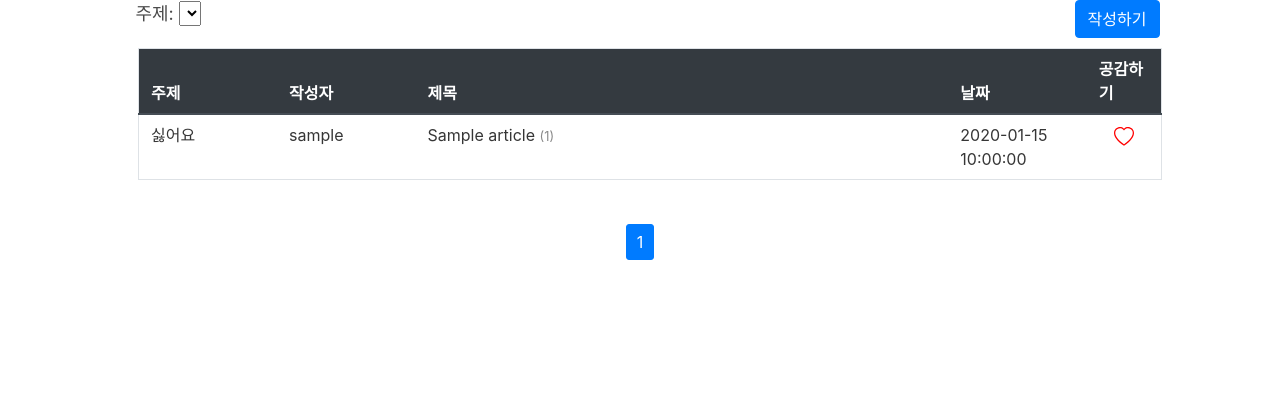
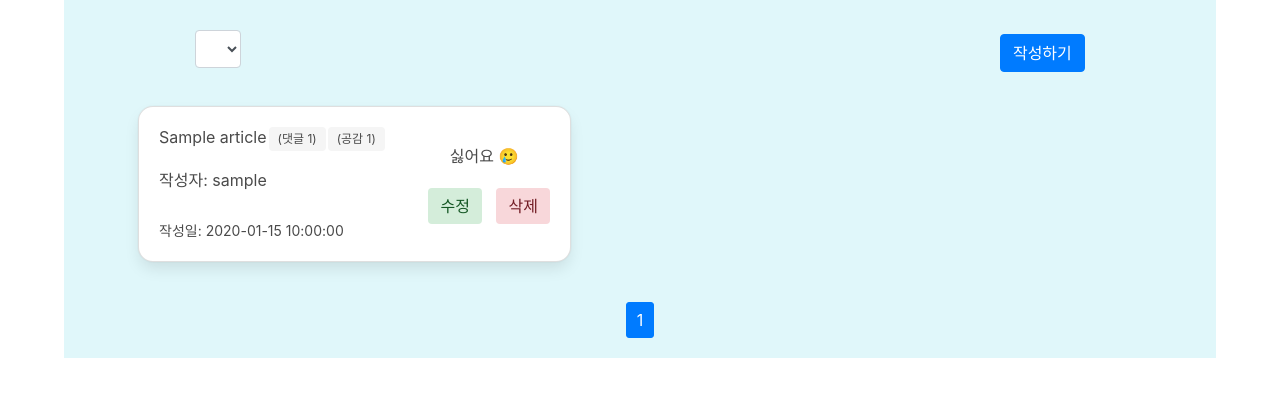
Before and after one commit to ingssg/mindLetters-week0-, a Flask app: template templates/articles/article_list.html in a window 1280 px wide. Shown: the part 59-456 px from the top of the page. Run offline with Flask 3, Linux system fonts and the light colour scheme; the template is opened without the code that fills it: most values are stand-ins (such as "Sample title", 1, 10 or a date in 2020); lists and menus that the app fills with data are empty; parts of the project's set-up code (start-up, migrations or seed data) failed here and were passed over; some libraries are stand-ins or nearby versions.

Commit message:
update: style

```diff
--- a/templates/articles/article_list.html
+++ b/templates/articles/article_list.html
@@ -1,38 +1,113 @@
 {% extends "layout.html" %}
 {% block content %}
-<h1></h1>
 <style>
-    table {
-        margin-left: 20px;
-        width: 70%;
-    }
-
-    table thead tr {
-        text-align: center;
-    }
-
-    .table-wrapper {
-        display: flex;
-        justify-content: left;
-        align-items: center;
-        margin-bottom: 20px;
-        flex-direction: column;
+    .card-container {
+        padding: 20px;
+        background-color: #e0f7fa;
     }
 
     .btn-wrapper {
-        width: 80%;
-        margin-bottom: 10px;
         display: flex;
         justify-content: space-between;
-        margin-left: 15px;
+        align-items: center;
+        margin-bottom: 20px; /* 우측 여백 추가 */
+        /* 상하 여백 추가 */
+        padding: 10px 0 10px 10%;
+        border-radius: 10px; /* 모서리 둥글게 */
+        width: 90%; /* 가로 길이를 현재의 80%로 설정 */
     }
 
-    tbody tr:hover {
-        background-color: lightgray;
+    .btn-like {
+        color: #ff4081;
+        margin-left: auto;
     }
 
-    #title {
-        cursor: pointer
+    .btn-like {
+        background-color: #99ccff;
+        color: #ffffff;
+        margin-left: auto;
+        border: none;
+    }
+
+    .btn-like:hover {
+        background-color: #87bfff;
+        color: #000000;
+    }
+
+    .btn-edit, .btn-delete {
+        background-color: #f8d7da;
+        color: #721c24;
+        border: none;
+        margin-left: 10px;
+    }
+
+    .btn-edit {
+        background-color: #d4edda;
+        color: #155724;
+    }
+
+    .btn-edit:hover {
+        color: #FFFFFF;
+    }
+
+    .btn-delete:hover {
+        color: #FFFFFF;
+    }
+
+    .card {
+        margin-bottom: 20px;
+        border-radius: 15px;
+        width: 80%;
+    }
+
+    .card-body {
+        display: flex;
+        align-items: center;
+    }
+
+    .card-text-container {
+        flex-grow: 1;
+        cursor: pointer;
+    }
+
+    .card-text {
+        text-align: center;
+        margin-bottom: 20px;
+    }
+
+    .tag {
+        font-size: 0.7rem;
+        margin-left: 2px;
+        /*color: #6c757d;*/
+    }
+
+    .btn-edit, .btn-delete {
+        display: none;
+    }
+
+    .author-visible .btn-edit,
+    .author-visible .btn-delete {
+        display: inline-block;
+    }
+
+    .card-title {
+        margin-bottom: 10px;
+    }
+
+    .text-muted-author {
+        display: block;
+        margin-top: 20px;
+    }
+
+    .text-muted-createdAt {
+        display: block;
+        margin-top: 30px;
+    }
+
+    .card-row {
+        display: flex;
+        justify-content: center;
+        align-items: center;
     }
 
     .pagination {
@@ -61,22 +136,12 @@
         color: #fff;
         border: 1px solid #007bff;
     }
-
-    .comment-count {
-        font-size: 80%; /* 더 작은 글씨 크기 설정 */
-        color: #888; /* 원하는 색상으로 설정 */
-    }
-
-    .clickable {
-        cursor: pointer;
-    }
-
 </style>
 
 <script>
-    function likeArticle(articleDiv) {
-        var trElement = articleDiv.closest('tr');
-        var articleId = trElement.getAttribute('data-id');
+    function likeArticle(btn) {
+        const divElement = btn.closest('div');
+        const articleId = divElement.getAttribute('data-id');
 
         $.ajax({
             type: 'POST',
@@ -91,9 +156,9 @@
         })
     }
 
-    function dislikeArticle(articleDiv) {
-        var trElement = articleDiv.closest('tr');
-        var articleId = trElement.getAttribute('data-id');
+    function dislikeArticle(btn) {
+        const divElement = btn.closest('div');
+        const articleId = divElement.getAttribute('data-id');
 
         $.ajax({
             type: 'DELETE',
@@ -104,16 +169,34 @@
                 } else {
                     alert("서버 오류!")
                 }
+            }
+        })
+    }
 
+    function deleteArticle(btn) {
+        const divElement = btn.closest('div')
+        const articleId = divElement.getAttribute('data-id')
+
+        $.ajax({
+            type: 'DELETE',
+            url: `/articles/${articleId}`,
+            success: function (response) {
+                if (response['result'] == "success") {
+                    alert('게시글이 삭제되었습니다.')
+                    window.location.reload()
+                } else {
+                    alert("서버 오류!")
+                }
             }
         })
     }
 </script>
 
-<div class="table-wrapper">
+<div class="container card-container">
     <div class="btn-wrapper">
-        <label style="font-size: 18px;">주제:
-            <select name="topic" id="topicSelect" onchange="window.location.href = `/articles?topic=${this.value}`">
+        <label style="font-size: 18px;">
+            <select name="topic" id="topicSelect" class="form-control select-box"
+                    onchange="window.location.href = `/articles?topic=${this.value}`">
                 {% if (topic == "all") %}
                 <option value="all" selected>전체 보기</option>
                 <option value="good">칭찬해요</option>
@@ -133,64 +216,52 @@
         </label>
         <button type="button" class="btn btn-primary" onclick="window.location.href = `/articles/new`">작성하기</button>
     </div>
-    <table border="1" class="table table-bordered" style="width: 80%;">
-        <colgroup>
-            <col width="13%">
-            <col width="13%">
-            <col width="50%">
-            <col width="13%">
-            <col width="7%">
-        </colgroup>
-        <thead class="thead-dark">
-        <tr>
-            <th>주제</th>
-            <th>작성자</th>
-            <th>제목</th>
-            <th>날짜</th>
-            <th>공감하기</th>
-        </tr>
-        </thead>
+
+    <div class="row">
         {% for article in articles %}
-        <tbody>
-        <tr data-id="{{article._id}}">
+        <div class="col-md-6 card-row" data-id="{{ article._id }}">
+            <div class="card">
+                <div class="card-body" data-id="{{ article._id}}">
+                    <div class="card-text-container"
+                         onclick="window.location.href = `/articles/${this.parentElement.getAttribute('data-id')}`">
+                        <h5 class="card-title">{{ article.title }}<span
+                                class="tag">(댓글 {{ article.comments|length }})</span><span class="tag">(공감 {{ article.likes|length }})</span>
+                        </h5>
+
+                        <h6 class="card-subtitle mb-2 text-muted-author">작성자:
+                            {% if (article.is_blind == True) %}
+                            익명
+                            {% else %}
+                            {{ article.author.nickname }}
+                            {% endif %}
+                        </h6>
+
+                        <p><small class="text-muted-createdAt">작성일: {{ article.created_at }}</small></p>
+                    </div>
+                    <div class="author-visible" data-id="{{article._id}}">
                         {% if (article.topic == "good") %}
-            <td>칭찬해요</td>
+                        <p class="card-text">칭찬해요 😍</p>
                         {% else %}
-            <td>싫어요</td>
+                        <p class="card-text">싫어요 🥲</p>
                         {% endif %}
-            {% if (article.is_blind == True) %}
-            <td>익명</td>
+                        {% if (userId == article.author._id) %}
+                        <button type="button" class="btn btn-edit"
+                                onclick="window.location.href = `/articles/modify/${this.parentElement.getAttribute('data-id')}`">
+                            수정
+                        </button>
+                        <button type="button" class="btn btn-delete" onclick="deleteArticle(this)">삭제</button>
+                        {% elif (userId in article.likes) %}
+                        <a class="btn btn-like" onclick="dislikeArticle(this)">공감취소</a>
                         {% else %}
-            <td>{{article.author.nickname}}</td>
+                        <a class="btn btn-like" onclick="likeArticle(this)">공감하기</a>
                         {% endif %}
-            <td id="title" onclick="window.location.href = `/articles/${this.parentElement.getAttribute('data-id')}`">
-                {{article.title}} <span
-                    class="comment-count">({{ article.comments|length }})</span>
-            </td>
-            <td>{{article.created_at}}</td>
-            <td style="text-align: center">
-                {% if (userId in article.likes) %}
-                <div class="clickable" onclick="dislikeArticle(this)">
-                    <svg xmlns="http://www.w3.org/2000/svg" width="20" height="20" fill="red"
-                         class="bi bi-heart-fill" viewBox="0 0 16 16">
-                        <path fill-rule="evenodd"
-                              d="M8 1.314C12.438-3.248 23.534 4.735 8 15-7.534 4.736 3.562-3.248 8 1.314"/>
-                    </svg>
                     </div>
-                {% else %}
-                <div class="clickable" onclick="likeArticle(this)">
-                    <svg xmlns="http://www.w3.org/2000/svg" width="20" height="20" fill="red"
-                         class="bi bi-heart"
-                         viewBox="0 0 16 16">
-                        <path d="m8 2.748-.717-.737C5.6.281 2.514.878 1.4 3.053c-.523 1.023-.641 2.5.314 4.385.92 1.815 2.834 3.989 6.286 6.357 3.452-2.368 5.365-4.542 6.286-6.357.955-1.886.838-3.362.314-4.385C13.486.878 10.4.28 8.717 2.01zM8 15C-7.333 4.868 3.279-3.04 7.824 1.143q.09.083.176.171a3 3 0 0 1 .176-.17C12.72-3.042 23.333 4.867 8 15"/>
-                    </svg>
                 </div>
-                {% endif %}
-            </td>
-        </tr>
-        </tbody>
+
+            </div>
+        </div>
         {% endfor %}
-    </table>
+    </div>
     <div class="pagination">
         {% if pagination['page'] > 2 %}
         <a href="?page=1&topic={{ topic }}">&laquo;</a>
```
Lines whose indentation alone changed are shown as unchanged.
